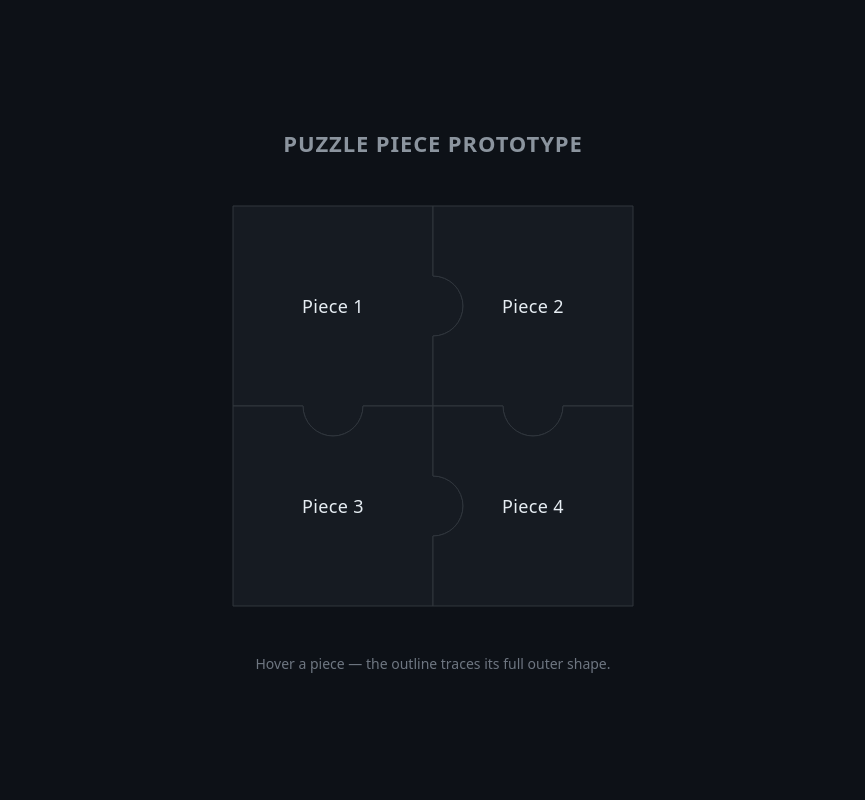
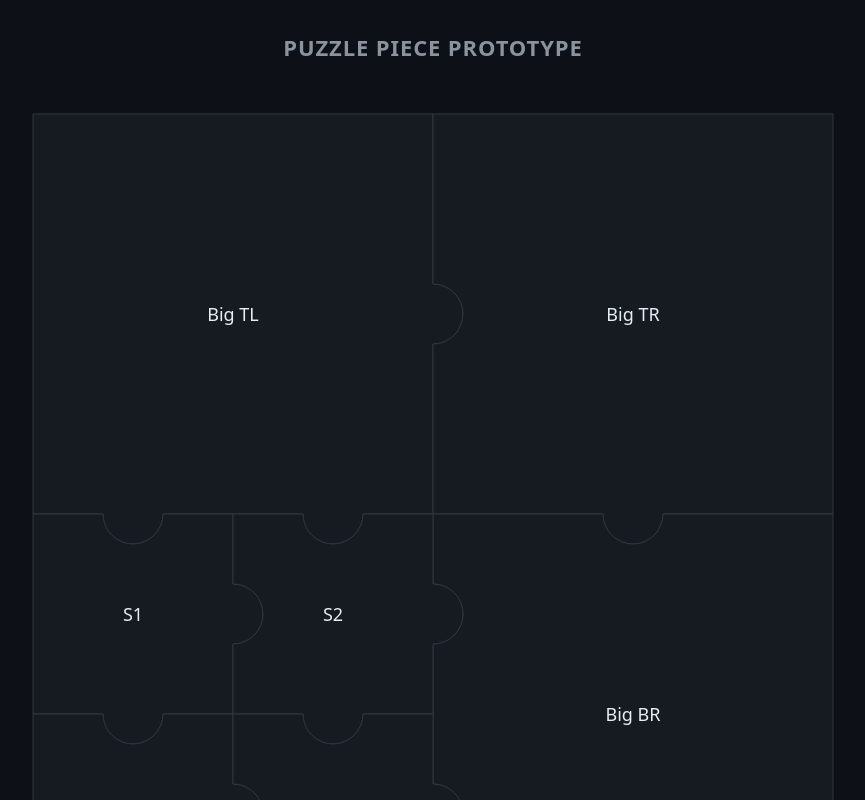
Before and after one commit to burakTanBilgi/reactpuzzlepiece, a React (Vite) app: page / in a window 1280 px wide. Shown: the top 800 px of the page, without its empty margins (207-1072 px from the left). Built offline with nearby package versions, Linux system fonts and the light colour scheme.

Commit message:
Z a piece can have 1 or 2 tabs or sockets

```diff
--- a/src/App.css
+++ b/src/App.css
@@ -22,15 +22,3 @@
   font-size: 14px;
   color: #6e7681;
 }
-
-.puzzle-grid {
-  display: grid;
-  grid-template-columns: repeat(2, 200px);
-  grid-template-rows: repeat(2, 200px);
-}
-
-.puzzle-grid__cell {
-  position: relative;
-  width: 200px;
-  height: 200px;
-}
--- a/src/App.jsx
+++ b/src/App.jsx
@@ -1,27 +1,111 @@
-import PuzzlePiece from './PuzzlePiece.jsx';
+import PuzzleBoard from './PuzzleBoard.jsx';
 import './App.css';
+
+const pieces = [
+  {
+    id: 'big-tl',
+    x: 0,
+    y: 0,
+    w: 400,
+    h: 400,
+    label: 'Big TL',
+    sides: {
+      right: 'tab',
+      bottom: [
+        { pos: 0.25, type: 'tab' },
+        { pos: 0.75, type: 'tab' },
+      ],
+    },
+  },
+  {
+    id: 'big-tr',
+    x: 400,
+    y: 0,
+    w: 400,
+    h: 400,
+    label: 'Big TR',
+    sides: {
+      left: 'socket',
+      bottom: 'tab',
+    },
+  },
+  {
+    id: 'big-br',
+    x: 400,
+    y: 400,
+    w: 400,
+    h: 400,
+    label: 'Big BR',
+    sides: {
+      top: 'socket',
+      left: [
+        { pos: 0.25, type: 'socket' },
+        { pos: 0.75, type: 'socket' },
+      ],
+    },
+  },
+  {
+    id: 's1',
+    x: 0,
+    y: 400,
+    w: 200,
+    h: 200,
+    label: 'S1',
+    sides: {
+      top: 'socket',
+      right: 'tab',
+      bottom: 'tab',
+    },
+  },
+  {
+    id: 's2',
+    x: 200,
+    y: 400,
+    w: 200,
+    h: 200,
+    label: 'S2',
+    sides: {
+      top: 'socket',
+      left: 'socket',
+      right: 'tab',
+      bottom: 'tab',
+    },
+  },
+  {
+    id: 's3',
+    x: 0,
+    y: 600,
+    w: 200,
+    h: 200,
+    label: 'S3',
+    sides: {
+      top: 'socket',
+      right: 'tab',
+    },
+  },
+  {
+    id: 's4',
+    x: 200,
+    y: 600,
+    w: 200,
+    h: 200,
+    label: 'S4',
+    sides: {
+      top: 'socket',
+      left: 'socket',
+      right: 'tab',
+    },
+  },
+];
 
 export default function App() {
   return (
     <main className="stage">
       <h1 className="stage__title">Puzzle Piece Prototype</h1>
-
-      <div className="puzzle-grid">
-        <div className="puzzle-grid__cell">
-          <PuzzlePiece sides={{ right: 'tab', bottom: 'tab' }} label="Piece 1" />
-        </div>
-        <div className="puzzle-grid__cell">
-          <PuzzlePiece sides={{ left: 'socket', bottom: 'tab' }} label="Piece 2" />
-        </div>
-        <div className="puzzle-grid__cell">
-          <PuzzlePiece sides={{ right: 'tab', top: 'socket' }} label="Piece 3" />
-        </div>
-        <div className="puzzle-grid__cell">
-          <PuzzlePiece sides={{ left: 'socket', top: 'socket' }} label="Piece 4" />
-        </div>
-      </div>
-
-      <p className="stage__hint">Hover a piece — the outline traces its full outer shape.</p>
+      <PuzzleBoard pieces={pieces} />
+      <p className="stage__hint">
+        Hover a piece — the outline traces its full outer shape.
+      </p>
     </main>
   );
 }
--- /dev/null
+++ b/src/PuzzleBoard.css
@@ -0,0 +1,28 @@
+.puzzle-board {
+  display: block;
+  overflow: visible;
+}
+
+.piece__path {
+  fill: var(--surface);
+  stroke: var(--stroke-idle);
+  stroke-width: 1;
+  stroke-linejoin: round;
+  transition: stroke 150ms ease, stroke-width 150ms ease;
+}
+
+.piece--hover .piece__path {
+  stroke: var(--stroke-hover);
+  stroke-width: 3;
+}
+
+.piece__label {
+  fill: var(--text);
+  font-size: 18px;
+  font-weight: 500;
+  text-anchor: middle;
+  dominant-baseline: central;
+  user-select: none;
+  pointer-events: none;
+  font-family: system-ui, -apple-system, "Segoe UI", Roboto, sans-serif;
+}
--- /dev/null
+++ b/src/PuzzleBoard.jsx
@@ -0,0 +1,64 @@
+import { useMemo, useState } from 'react';
+import PuzzlePiece, { computePiecePath, computePieceBbox } from './PuzzlePiece.jsx';
+import './PuzzleBoard.css';
+
+const STROKE_PAD = 4;
+
+export default function PuzzleBoard({ pieces }) {
+  const [hoveredId, setHoveredId] = useState(null);
+
+  const enriched = useMemo(
+    () => pieces.map((p) => ({ ...p, path: computePiecePath(p), bbox: computePieceBbox(p) })),
+    [pieces]
+  );
+
+  const bbox = useMemo(() => {
+    return enriched.reduce(
+      (acc, p) => ({
+        minX: Math.min(acc.minX, p.bbox.minX),
+        minY: Math.min(acc.minY, p.bbox.minY),
+        maxX: Math.max(acc.maxX, p.bbox.maxX),
+        maxY: Math.max(acc.maxY, p.bbox.maxY),
+      }),
+      { minX: Infinity, minY: Infinity, maxX: -Infinity, maxY: -Infinity }
+    );
+  }, [enriched]);
+
+  const vbX = bbox.minX - STROKE_PAD;
+  const vbY = bbox.minY - STROKE_PAD;
+  const vbW = bbox.maxX - bbox.minX + STROKE_PAD * 2;
+  const vbH = bbox.maxY - bbox.minY + STROKE_PAD * 2;
+
+  const ordered = useMemo(() => {
+    if (hoveredId == null) return enriched;
+    const out = enriched.filter((p) => p.id !== hoveredId);
+    const top = enriched.find((p) => p.id === hoveredId);
+    if (top) out.push(top);
+    return out;
+  }, [enriched, hoveredId]);
+
+  const handleHoverStart = (id) => setHoveredId(id);
+  const handleHoverEnd = (id) =>
+    setHoveredId((current) => (current === id ? null : current));
+
+  return (
+    <svg
+      className="puzzle-board"
+      viewBox={`${vbX} ${vbY} ${vbW} ${vbH}`}
+      width={vbW}
+      height={vbH}
+      xmlns="http://www.w3.org/2000/svg"
+    >
+      {ordered.map((p) => (
+        <PuzzlePiece
+          key={p.id}
+          piece={p}
+          path={p.path}
+          isHovered={hoveredId === p.id}
+          onHoverStart={handleHoverStart}
+          onHoverEnd={handleHoverEnd}
+        />
+      ))}
+    </svg>
+  );
+}
--- a/src/PuzzlePiece.css
+++ /dev/null
@@ -1,42 +0,0 @@
-.puzzle-piece {
-  position: absolute;
-}
-
-.puzzle-piece__svg {
-  position: absolute;
-  inset: 0;
-  width: 100%;
-  height: 100%;
-  overflow: visible;
-  display: block;
-}
-
-.puzzle-piece__path {
-  fill: var(--surface);
-  stroke: var(--stroke-idle);
-  stroke-width: 1;
-  stroke-linejoin: round;
-  transition: stroke 150ms ease, stroke-width 150ms ease;
-}
-
-.puzzle-piece:hover {
-  z-index: 2;
-}
-
-.puzzle-piece:hover .puzzle-piece__path {
-  stroke: var(--stroke-hover);
-  stroke-width: 3;
-}
-
-.puzzle-piece__label {
-  position: absolute;
-  display: flex;
-  align-items: center;
-  justify-content: center;
-  font-size: 18px;
-  font-weight: 500;
-  letter-spacing: 0.02em;
-  color: var(--text);
-  pointer-events: none;
-  user-select: none;
-}
--- a/src/PuzzlePiece.jsx
+++ b/src/PuzzlePiece.jsx
@@ -1,112 +1,95 @@
-import './PuzzlePiece.css';
-
-const BODY_W = 200;
-const BODY_H = 200;
 const KNOB_R = 30;
 
 const FLAT = 'flat';
 const TAB = 'tab';
 const SOCKET = 'socket';
 
-function arc(side, to) {
-  const sweep = side === TAB ? 1 : 0;
-  return `A ${KNOB_R} ${KNOB_R} 0 0 ${sweep} ${to}`;
+function normalizeSide(side) {
+  if (!side || side === FLAT) return [];
+  if (side === TAB) return [{ pos: 0.5, type: TAB }];
+  if (side === SOCKET) return [{ pos: 0.5, type: SOCKET }];
+  if (Array.isArray(side)) {
+    return side.map((k) => ({ pos: k.pos, type: k.type }));
+  }
+  return [];
 }
 
-function buildPath({ top, right, bottom, left }, ox, oy) {
-  const x0 = ox;
-  const x1 = ox + BODY_W;
-  const y0 = oy;
-  const y1 = oy + BODY_H;
-  const cx = ox + BODY_W / 2;
-  const cy = oy + BODY_H / 2;
+function hasTab(side) {
+  return normalizeSide(side).some((k) => k.type === TAB);
+}
 
-  const parts = [`M ${x0} ${y0}`];
+function sweepFor(type) {
+  return type === TAB ? 1 : 0;
+}
 
-  parts.push(`L ${cx - KNOB_R} ${y0}`);
-  if (top === FLAT) {
-    parts.push(`L ${cx + KNOB_R} ${y0}`);
-  } else {
-    parts.push(arc(top, `${cx + KNOB_R} ${y0}`));
+export function computePiecePath(piece) {
+  const { x, y, w, h } = piece;
+  const top = normalizeSide(piece.sides?.top);
+  const right = normalizeSide(piece.sides?.right);
+  const bottom = normalizeSide(piece.sides?.bottom);
+  const left = normalizeSide(piece.sides?.left);
+
+  const parts = [`M ${x} ${y}`];
+
+  for (const k of top) {
+    const cx = x + k.pos * w;
+    parts.push(`L ${cx - KNOB_R} ${y}`);
+    parts.push(`A ${KNOB_R} ${KNOB_R} 0 0 ${sweepFor(k.type)} ${cx + KNOB_R} ${y}`);
   }
-  parts.push(`L ${x1} ${y0}`);
+  parts.push(`L ${x + w} ${y}`);
 
-  parts.push(`L ${x1} ${cy - KNOB_R}`);
-  if (right === FLAT) {
-    parts.push(`L ${x1} ${cy + KNOB_R}`);
-  } else {
-    parts.push(arc(right, `${x1} ${cy + KNOB_R}`));
+  for (const k of right) {
+    const cy = y + k.pos * h;
+    parts.push(`L ${x + w} ${cy - KNOB_R}`);
+    parts.push(`A ${KNOB_R} ${KNOB_R} 0 0 ${sweepFor(k.type)} ${x + w} ${cy + KNOB_R}`);
   }
-  parts.push(`L ${x1} ${y1}`);
+  parts.push(`L ${x + w} ${y + h}`);
 
-  parts.push(`L ${cx + KNOB_R} ${y1}`);
-  if (bottom === FLAT) {
-    parts.push(`L ${cx - KNOB_R} ${y1}`);
-  } else {
-    parts.push(arc(bottom, `${cx - KNOB_R} ${y1}`));
+  for (const k of [...bottom].reverse()) {
+    const cx = x + k.pos * w;
+    parts.push(`L ${cx + KNOB_R} ${y + h}`);
+    parts.push(`A ${KNOB_R} ${KNOB_R} 0 0 ${sweepFor(k.type)} ${cx - KNOB_R} ${y + h}`);
   }
-  parts.push(`L ${x0} ${y1}`);
+  parts.push(`L ${x} ${y + h}`);
 
-  parts.push(`L ${x0} ${cy + KNOB_R}`);
-  if (left === FLAT) {
-    parts.push(`L ${x0} ${cy - KNOB_R}`);
-  } else {
-    parts.push(arc(left, `${x0} ${cy - KNOB_R}`));
+  for (const k of [...left].reverse()) {
+    const cy = y + k.pos * h;
+    parts.push(`L ${x} ${cy + KNOB_R}`);
+    parts.push(`A ${KNOB_R} ${KNOB_R} 0 0 ${sweepFor(k.type)} ${x} ${cy - KNOB_R}`);
   }
-  parts.push(`L ${x0} ${y0}`, 'Z');
+  parts.push(`L ${x} ${y}`, 'Z');
 
   return parts.join(' ');
 }
 
-function normalizeSides(sides = {}) {
+export function computePieceBbox(piece) {
+  const { x, y, w, h, sides = {} } = piece;
+  const extL = hasTab(sides.left) ? KNOB_R : 0;
+  const extR = hasTab(sides.right) ? KNOB_R : 0;
+  const extT = hasTab(sides.top) ? KNOB_R : 0;
+  const extB = hasTab(sides.bottom) ? KNOB_R : 0;
   return {
-    top: sides.top ?? FLAT,
-    right: sides.right ?? FLAT,
-    bottom: sides.bottom ?? FLAT,
-    left: sides.left ?? FLAT,
+    minX: x - extL,
+    minY: y - extT,
+    maxX: x + w + extR,
+    maxY: y + h + extB,
   };
 }
 
-export default function PuzzlePiece({ sides, label }) {
-  const s = normalizeSides(sides);
-
-  const bodyOffsetX = s.left === TAB ? KNOB_R : 0;
-  const bodyOffsetY = s.top === TAB ? KNOB_R : 0;
-  const svgWidth = BODY_W + bodyOffsetX + (s.right === TAB ? KNOB_R : 0);
-  const svgHeight = BODY_H + bodyOffsetY + (s.bottom === TAB ? KNOB_R : 0);
-
-  const d = buildPath(s, bodyOffsetX, bodyOffsetY);
-  const viewBox = `0 0 ${svgWidth} ${svgHeight}`;
-
+export default function PuzzlePiece({ piece, path, isHovered, onHoverStart, onHoverEnd }) {
+  const { id, x, y, w, h, label } = piece;
   return (
-    <div
-      className="puzzle-piece"
-      style={{
-        width: svgWidth,
-        height: svgHeight,
-        top: -bodyOffsetY,
-        left: -bodyOffsetX,
-      }}
+    <g
+      className={`piece ${isHovered ? 'piece--hover' : ''}`}
+      onMouseEnter={() => onHoverStart(id)}
+      onMouseLeave={() => onHoverEnd(id)}
     >
-      <svg
-        className="puzzle-piece__svg"
-        viewBox={viewBox}
-        xmlns="http://www.w3.org/2000/svg"
-        aria-hidden="true"
-      >
-        <path className="puzzle-piece__path" d={d} />
-      </svg>
-      <span
-        className="puzzle-piece__label"
-        style={{
-          top: bodyOffsetY,
-          left: bodyOffsetX,
-          width: BODY_W,
-          height: BODY_H,
-        }}
-      >
-        {label}
-      </span>
-    </div>
+      <path d={path} className="piece__path" />
+      {label && (
+        <text x={x + w / 2} y={y + h / 2} className="piece__label">
+          {label}
+        </text>
+      )}
+    </g>
   );
 }
```
